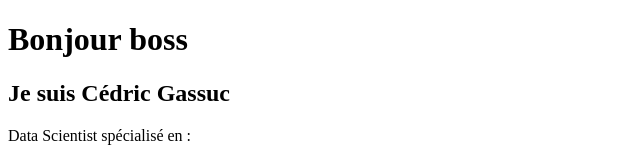
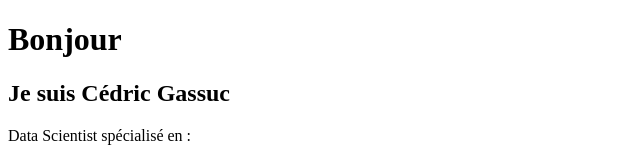
Before and after one commit to MATCOCO26/MATCOCO26.github.io, a plain HTML site: page index.html in a window 1280 px wide. Shown: the top 160 px of the page, without its empty margins (0-640 px from the left). Drawn offline with Linux system fonts and the light colour scheme.

Commit message:
Update index.html

```diff
--- a/index.html
+++ b/index.html
@@ -7,7 +7,7 @@
 </head>
 <body>
 
-<h1> Bonjour boss </h1>
+<h1> Bonjour </h1>
 <h2> Je suis Cédric Gassuc </h2>
 <p> Data Scientist spécialisé en : </p>
 <ul>
```
